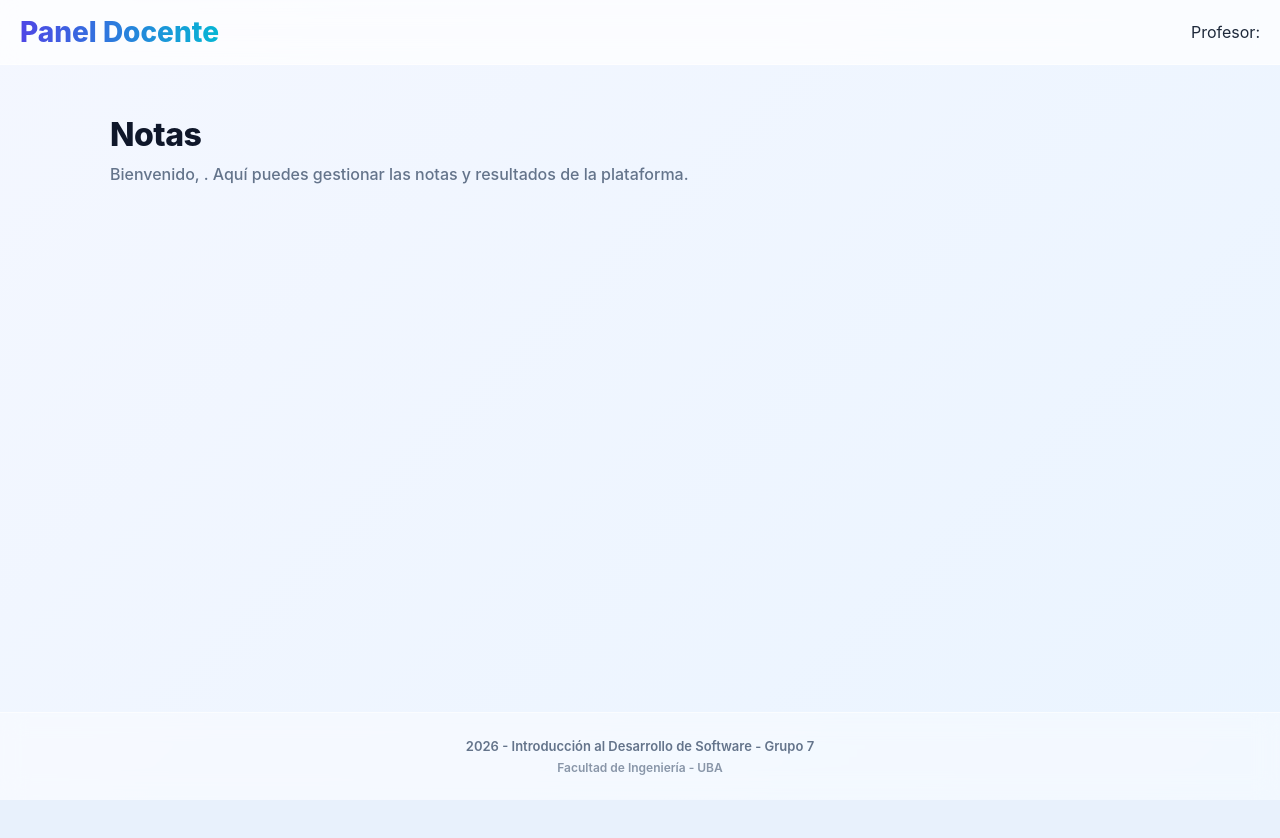
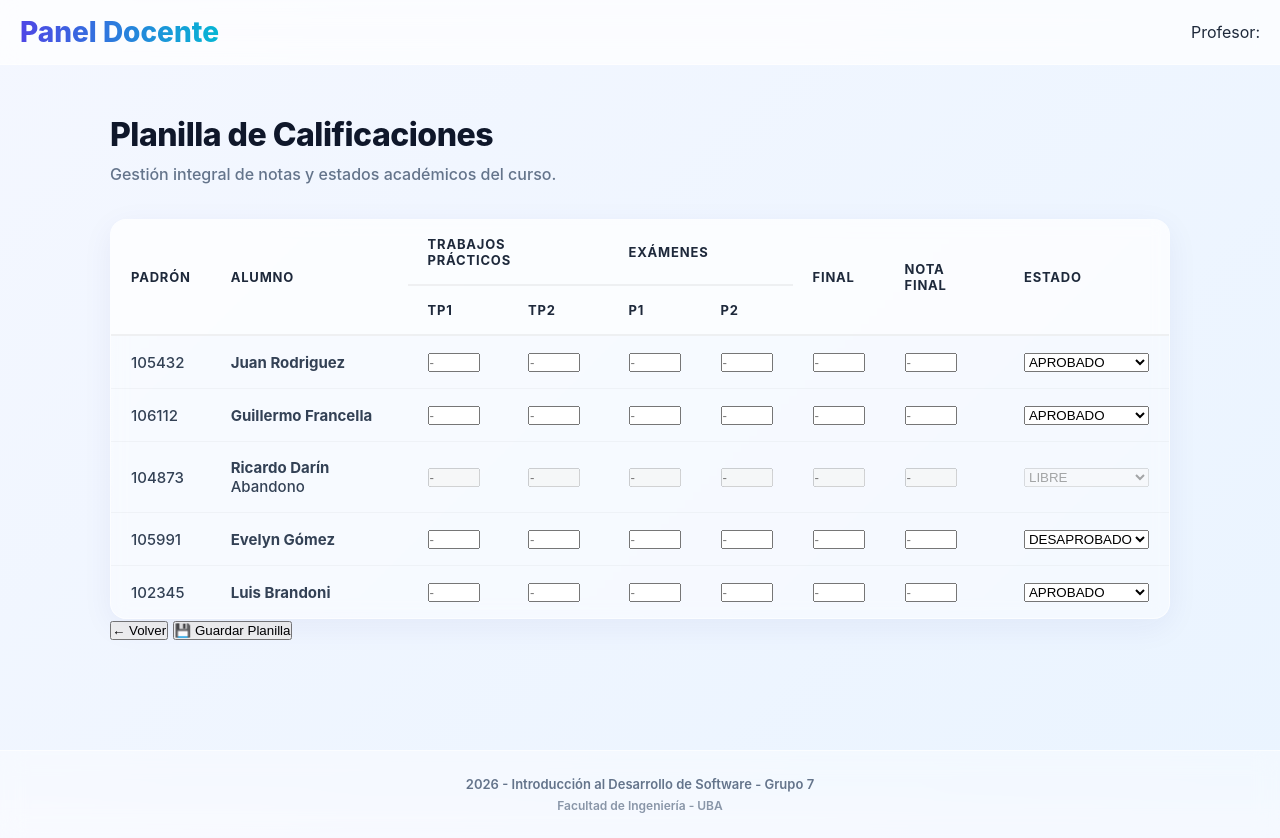
Before and after one commit to marco-ingenieria/fiubyte, a Flask app: page /notas in a window 1280 px wide. Before the commit the page ends 800 px from the top, so only its background shows below. Run offline with Flask 3, Linux system fonts and the light colour scheme.

Commit message:
Actualizar notas.html

```diff
--- a/FRONT/templates/notas.html
+++ b/FRONT/templates/notas.html
@@ -1,8 +1,94 @@
 {%- extends 'base_sistema.html' -%}
 
-{%- block title -%}Notas - Panel Docente{%- endblock -%}
+{%- block title -%}Planilla de Calificaciones - Panel Docente{%- endblock -%}
+
+{%- block head -%}
+    <link rel="stylesheet" href="{{ url_for('static', filename='style/notas.css') }}">
+{%- endblock -%}
 
 {%- block content -%}
-    <h1>Notas</h1>
-    <p>Bienvenido, {{ nombre_profesor }}. Aquí puedes gestionar las notas y resultados de la plataforma.</p>
+    <div>
+        <h1>Planilla de Calificaciones</h1>
+        <p>Gestión integral de notas y estados académicos del curso.</p>
+    </div>
+
+    <form>
+        <div>
+            <table>
+                <thead>
+                    <tr>
+                        <th rowspan="2">Padrón</th>
+                        <th rowspan="2">Alumno</th>
+                        <th colspan="2">Trabajos Prácticos</th>
+                        <th colspan="2">Exámenes</th>
+                        <th rowspan="2">Final</th>
+                        <th rowspan="2">Nota Final</th>
+                        <th rowspan="2">Estado</th>
+                    </tr>
+                    <tr>
+                        <th>TP1</th>
+                        <th>TP2</th>
+                        <th>P1</th>
+                        <th>P2</th>
+                    </tr>
+                </thead>
+                <tbody>
+                    {% set alumnos_curso = [
+                        {'padron': '105432', 'nombre': 'Juan Rodriguez', 'estado': 'APROBADO', 'abandonó': false},
+                        {'padron': '106112', 'nombre': 'Guillermo Francella', 'estado': 'APROBADO', 'abandonó': false},
+                        {'padron': '104873', 'nombre': 'Ricardo Darín', 'estado': 'LIBRE', 'abandonó': true},
+                        {'padron': '105991', 'nombre': 'Evelyn Gómez', 'estado': 'DESAPROBADO', 'abandonó': false},
+                        {'padron': '102345', 'nombre': 'Luis Brandoni', 'estado': 'APROBADO', 'abandonó': false}
+                    ] %}
+
+                    {% for alumno in alumnos_curso %}
+                        <tr {% if alumno.abandonó %}data-status="bloqueado"{% endif %}>
+
+                            <td>
+                                {{ alumno.padron }}
+                            </td>
+
+                            <td>
+                                <strong>{{ alumno.nombre }}</strong>
+                                {% if alumno.abandonó %}
+                                    <span>Abandono</span>
+                                {% endif %}
+                            </td>
+
+                            <td><input type="number" min="1" max="10" placeholder="-" {{ 'disabled' if alumno.abandonó }}></td>
+                            <td><input type="number" min="1" max="10" placeholder="-" {{ 'disabled' if alumno.abandonó }}></td>
+                            <td><input type="number" min="1" max="10" placeholder="-" {{ 'disabled' if alumno.abandonó }}></td>
+                            <td><input type="number" min="1" max="10" placeholder="-" {{ 'disabled' if alumno.abandonó }}></td>
+                            <td><input type="number" min="1" max="10" placeholder="-" {{ 'disabled' if alumno.abandonó }}></td>
+
+                            <td>
+                                <input type="number" min="1" max="10" placeholder="-" {{ 'disabled' if alumno.abandonó }}>
+                            </td>
+
+                            <td>
+                                {% set estado_actual = 'libre' if alumno.abandonó else alumno.estado | lower %}
+                                <select {{ 'disabled' if alumno.abandonó }}
+                                        data-color="{{ estado_actual }}"
+                                        onchange="this.setAttribute('data-color', this.value.toLowerCase())">
+                                    <option value="APROBADO" {% if estado_actual == 'aprobado' %}selected{% endif %}>APROBADO</option>
+                                    <option value="LIBRE" {% if estado_actual == 'libre' %}selected{% endif %}>LIBRE</option>
+                                    <option value="DESAPROBADO" {% if estado_actual == 'desaprobado' %}selected{% endif %}>DESAPROBADO</option>
+                                </select>
+                            </td>
+                        </tr>
+                    {% endfor %}
+                </tbody>
+            </table>
+        </div>
+
+        <div>
+            <button type="button" onclick="window.location.href='{{ url_for('seccion_evaluaciones') }}'">
+                <span>←</span> Volver
+            </button>
+
+            <button type="submit">
+                <span>💾</span> Guardar Planilla
+            </button>
+        </div>
+    </form>
 {%- endblock -%}
```
